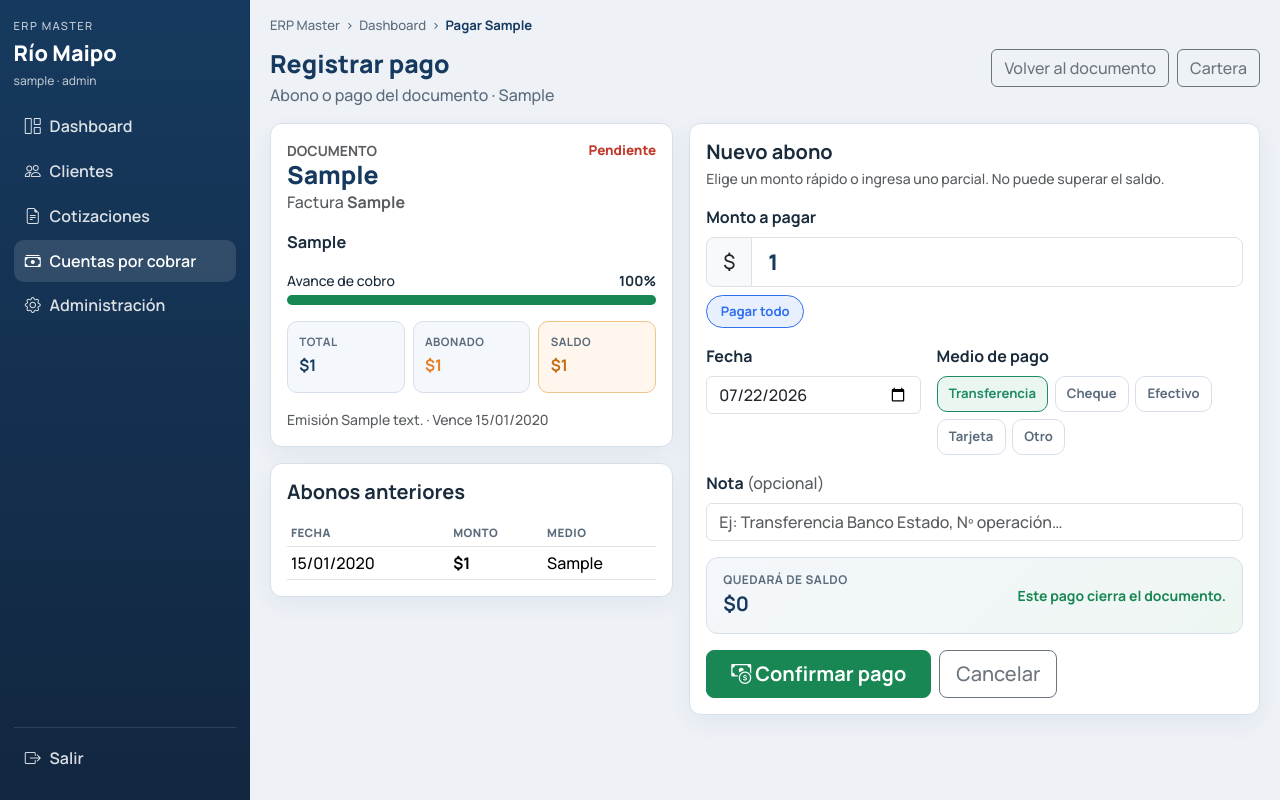
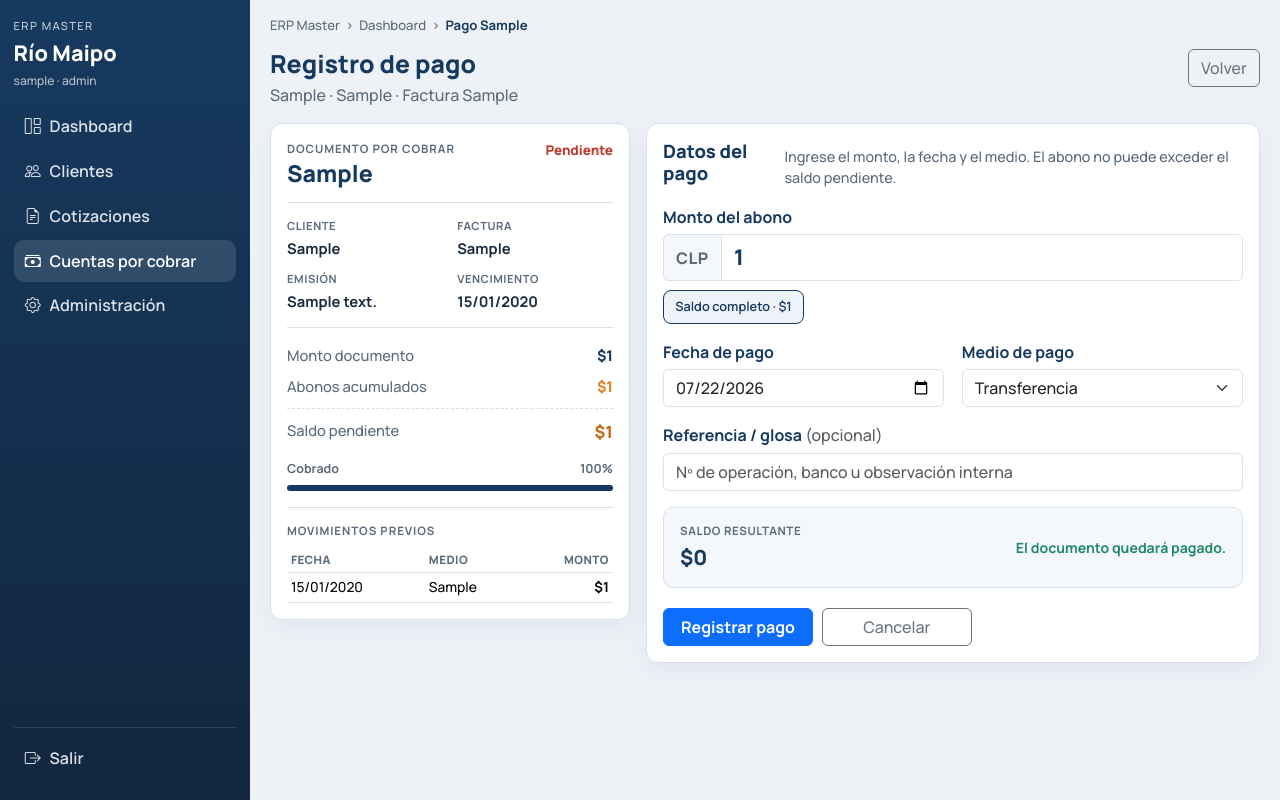
Before and after one commit to osvaldolirac-bit/ConstructPro-ERP, a Flask app: page /cuentas/1/abono in a window 1280 px wide. Run offline with Flask 3, Linux system fonts and the light colour scheme; the visitor is signed in with stand-in values (Sample User, id 1); data comes from the database, SQL or seed files in the repository; tables that the repository leaves empty hold one stand-in row (values such as "Sample post"); some libraries are stand-ins or nearby versions.

Commit message:
Refine CxC payment screen to a professional ledger layout
Use a sober two-column payment workspace with document facts, saldo
ledger and a clean form instead of casual chip controls.

Co-authored-by: osvaldolirac-bit <osvaldolirac-bit@users.noreply.github.com>

```diff
--- a/rmweb/static/css/app.css
+++ b/rmweb/static/css/app.css
@@ -209,123 +209,206 @@ body {
   border-bottom-color: var(--accent);
 }
 
-/* Pago / abono CxC */
-.pay-summary .pay-doc {
-  font-size: 1.55rem;
+/* Pago / abono CxC — estilo profesional */
+.pay-shell {
+  display: grid;
+  grid-template-columns: minmax(280px, 360px) minmax(0, 1fr);
+  gap: 1rem;
+  align-items: start;
+}
+@media (max-width: 992px) {
+  .pay-shell { grid-template-columns: 1fr; }
+}
+.pay-kicker {
+  font-size: .72rem;
+  font-weight: 700;
+  letter-spacing: .08em;
+  text-transform: uppercase;
+  color: var(--muted);
+}
+.pay-aside-head,
+.pay-main-head {
+  display: flex;
+  justify-content: space-between;
+  align-items: flex-start;
+  gap: .75rem;
+  margin-bottom: 1rem;
+}
+.pay-doc {
+  font-size: 1.45rem;
   font-weight: 800;
   color: var(--brand);
   line-height: 1.15;
+  margin-top: .15rem;
 }
-.pay-client {
-  font-weight: 700;
-  font-size: 1.02rem;
-}
-.pay-metric {
-  background: #f4f7fb;
-  border: 1px solid var(--line);
-  border-radius: 10px;
-  padding: .65rem .7rem;
-  min-height: 72px;
-}
-.pay-metric span {
-  display: block;
-  font-size: .72rem;
-  color: var(--muted);
-  text-transform: uppercase;
-  letter-spacing: .04em;
-  font-weight: 700;
-  margin-bottom: .2rem;
-}
-.pay-metric strong {
-  font-size: 1rem;
+.pay-main-head h2 {
+  margin: 0;
+  font-size: 1.15rem;
+  font-weight: 800;
   color: var(--brand);
 }
-.pay-metric-saldo {
-  background: #fff7ed;
-  border-color: #f0c48a;
+.pay-main-head p {
+  margin: .35rem 0 0;
+  color: var(--muted);
+  font-size: .9rem;
+  max-width: 36rem;
 }
-.pay-metric-saldo strong { color: #c46a12; }
+.pay-facts {
+  display: grid;
+  grid-template-columns: 1fr 1fr;
+  gap: .75rem .9rem;
+  margin: 0 0 1rem;
+  padding: .9rem 0;
+  border-top: 1px solid var(--line);
+  border-bottom: 1px solid var(--line);
+}
+.pay-facts dt {
+  margin: 0;
+  font-size: .7rem;
+  font-weight: 700;
+  letter-spacing: .05em;
+  text-transform: uppercase;
+  color: var(--muted);
+}
+.pay-facts dd {
+  margin: .15rem 0 0;
+  font-weight: 700;
+  color: var(--text);
+  font-size: .92rem;
+}
+.pay-ledger {
+  display: grid;
+  gap: .55rem;
+  margin-bottom: 1rem;
+}
+.pay-ledger-row {
+  display: flex;
+  justify-content: space-between;
+  gap: .75rem;
+  font-size: .92rem;
+}
+.pay-ledger-row span { color: var(--muted); }
+.pay-ledger-row strong { color: var(--brand); font-weight: 800; }
+.pay-ledger-saldo {
+  margin-top: .15rem;
+  padding-top: .65rem;
+  border-top: 1px dashed var(--line);
+}
+.pay-ledger-saldo strong { color: #c46a12; font-size: 1.05rem; }
 .text-orange { color: #e67e22 !important; }
+.pay-progress {
+  margin-bottom: 1rem;
+}
+.pay-progress > div:first-child {
+  font-size: .78rem;
+  font-weight: 700;
+  color: var(--muted);
+  margin-bottom: .35rem;
+}
 .pay-progress .progress {
-  height: .65rem;
+  height: .4rem;
   background: #e7eef7;
-  border-radius: 999px;
+  border-radius: 4px;
   overflow: hidden;
 }
-.pay-form .pay-amount .form-control {
+.pay-progress .progress-bar {
+  background: var(--brand);
+}
+.pay-history {
+  padding-top: .85rem;
+  border-top: 1px solid var(--line);
+}
+.pay-history .table {
+  font-size: .86rem;
+}
+.pay-form-grid {
+  display: grid;
+  grid-template-columns: 1fr 1fr;
+  gap: 1rem 1.1rem;
+}
+.pay-field-amount,
+.pay-field-full {
+  grid-column: 1 / -1;
+}
+@media (max-width: 700px) {
+  .pay-form-grid { grid-template-columns: 1fr; }
+}
+.pay-field .form-label {
+  font-weight: 700;
+  color: var(--brand);
+  margin-bottom: .35rem;
+}
+.pay-amount .input-group-text {
+  background: #f4f7fb;
+  border-color: var(--line);
+  font-weight: 800;
+  color: var(--muted);
+  letter-spacing: .04em;
+}
+.pay-amount .form-control {
   font-size: 1.35rem;
   font-weight: 800;
   color: var(--brand);
+  letter-spacing: .01em;
 }
-.pay-chips {
-  display: flex;
-  flex-wrap: wrap;
-  gap: .45rem;
-}
-.pay-chip {
-  border: 1px solid var(--line);
-  background: #fff;
-  color: var(--brand);
-  font-weight: 700;
-  font-size: .82rem;
-  border-radius: 999px;
-  padding: .35rem .85rem;
-}
-.pay-chip:hover { border-color: var(--accent); color: var(--accent); }
-.pay-chip.active {
-  background: #e8f0ff;
-  border-color: var(--accent);
-  color: var(--accent);
-}
-.pay-medios {
+.pay-presets {
   display: flex;
   flex-wrap: wrap;
   gap: .4rem;
+  margin-top: .55rem;
 }
-.pay-medio {
-  margin: 0;
-  cursor: pointer;
-}
-.pay-medio input {
-  position: absolute;
-  opacity: 0;
-  pointer-events: none;
-}
-.pay-medio span {
-  display: inline-block;
+.pay-preset {
   border: 1px solid var(--line);
   background: #fff;
-  border-radius: 10px;
-  padding: .45rem .7rem;
-  font-weight: 700;
-  font-size: .82rem;
-  color: var(--muted);
+  color: var(--text);
+  font-weight: 600;
+  font-size: .8rem;
+  border-radius: 8px;
+  padding: .4rem .7rem;
 }
-.pay-medio input:checked + span {
-  background: #eaf7f1;
-  border-color: var(--ok);
-  color: var(--ok);
+.pay-preset:hover {
+  border-color: #9db4d1;
+  background: #f8fafc;
 }
-.pay-result {
+.pay-preset.active {
+  border-color: var(--brand);
+  background: #eef3f9;
+  color: var(--brand);
+}
+.pay-settlement {
   display: flex;
   justify-content: space-between;
   align-items: center;
   gap: 1rem;
   flex-wrap: wrap;
-  background: linear-gradient(135deg, #f4f7fb, #eef6f2);
+  background: #f4f7fb;
   border: 1px solid var(--line);
-  border-radius: 12px;
-  padding: .85rem 1rem;
+  border-radius: 10px;
+  padding: .9rem 1rem;
 }
-.pay-result span {
+.pay-settlement span {
   display: block;
-  font-size: .75rem;
+  font-size: .72rem;
+  font-weight: 700;
+  letter-spacing: .05em;
+  text-transform: uppercase;
   color: var(--muted);
-  text-transform: uppercase;
-  letter-spacing: .04em;
-  font-weight: 700;
+  margin-bottom: .15rem;
 }
-.pay-result strong {
-  font-size: 1.25rem;
+.pay-settlement strong {
+  font-size: 1.3rem;
+  font-weight: 800;
   color: var(--brand);
 }
+.pay-settlement p {
+  color: var(--muted);
+  font-size: .88rem;
+}
+.pay-hint-ok { color: var(--ok) !important; font-weight: 700; }
+.pay-actions {
+  display: flex;
+  gap: .55rem;
+  flex-wrap: wrap;
+  padding-top: .25rem;
+}
+.pay-actions .btn { min-width: 150px; }
--- a/rmweb/templates/cuentas/abono.html
+++ b/rmweb/templates/cuentas/abono.html
@@ -1,156 +1,136 @@
 {% extends "base.html" %}
-{% block title %}Pagar {{ doc_display }}{% endblock %}
+{% block title %}Pago {{ doc_display }}{% endblock %}
 {% block content %}
 <div class="page-head">
   <div>
-    <h1>Registrar pago</h1>
-    <p>Abono o pago del documento · {{ cuenta.razon_social or 'Cliente' }}</p>
+    <h1>Registro de pago</h1>
+    <p>{{ cuenta.razon_social or 'Cliente' }} · {{ doc_display }}{% if factura_display and factura_display != '-' %} · Factura {{ factura_display }}{% endif %}</p>
   </div>
-  <div class="d-flex gap-2 flex-wrap">
-    <a class="btn btn-outline-secondary" href="{{ url_for('cuentas_detalle', cuenta_id=cuenta.id) }}">Volver al documento</a>
-    <a class="btn btn-outline-secondary" href="{{ url_for('cuentas_list') }}">Cartera</a>
-  </div>
+  <a class="btn btn-outline-secondary" href="{{ url_for('cuentas_detalle', cuenta_id=cuenta.id) }}">Volver</a>
 </div>
 
-<div class="row g-3 align-items-start">
-  <div class="col-lg-5">
-    <div class="panel pay-summary">
-      <div class="d-flex justify-content-between align-items-start gap-2 mb-3">
+<div class="pay-shell">
+  <aside class="panel pay-aside">
+    <div class="pay-aside-head">
       <div>
-          <div class="text-muted small text-uppercase fw-bold">Documento</div>
+        <div class="pay-kicker">Documento por cobrar</div>
         <div class="pay-doc">{{ doc_display }}</div>
-          {% if factura_display and factura_display != '-' %}
-          <div class="text-muted">Factura <strong>{{ factura_display }}</strong></div>
-          {% endif %}
       </div>
       <span class="estado {{ cxc_estado_class(cuenta.estado) }}">{{ cxc_estado_label(cuenta.estado) }}</span>
     </div>
 
-      <div class="pay-client mb-3">{{ cuenta.razon_social or '—' }}</div>
+    <dl class="pay-facts">
+      <div><dt>Cliente</dt><dd>{{ cuenta.razon_social or '—' }}</dd></div>
+      <div><dt>Factura</dt><dd>{{ factura_display if factura_display and factura_display != '-' else '—' }}</dd></div>
+      <div><dt>Emisión</dt><dd>{{ fmt_dmy(cuenta.fecha_emision) }}</dd></div>
+      <div><dt>Vencimiento</dt><dd>{{ fmt_dmy(cuenta.fecha_vencimiento) }}</dd></div>
+    </dl>
 
-      <div class="pay-progress mb-3">
-        <div class="d-flex justify-content-between small mb-1">
-          <span>Avance de cobro</span>
-          <span class="fw-bold">{{ '%.0f'|format(pct_pagado) }}%</span>
+    <div class="pay-ledger">
+      <div class="pay-ledger-row">
+        <span>Monto documento</span>
+        <strong>{{ clp(cuenta.monto) }}</strong>
       </div>
-        <div class="progress" role="progressbar" aria-valuenow="{{ pct_pagado }}" aria-valuemin="0" aria-valuemax="100">
-          <div class="progress-bar bg-success" style="width: {{ pct_pagado }}%"></div>
+      <div class="pay-ledger-row">
+        <span>Abonos acumulados</span>
+        <strong class="text-orange">{{ clp(cuenta.abonado) }}</strong>
+      </div>
+      <div class="pay-ledger-row pay-ledger-saldo">
+        <span>Saldo pendiente</span>
+        <strong>{{ clp(cuenta.saldo) }}</strong>
       </div>
     </div>
 
-      <div class="row g-2">
-        <div class="col-4">
-          <div class="pay-metric">
-            <span>Total</span>
-            <strong>{{ clp(cuenta.monto) }}</strong>
+    <div class="pay-progress">
+      <div class="d-flex justify-content-between">
+        <span>Cobrado</span>
+        <span>{{ '%.0f'|format(pct_pagado) }}%</span>
       </div>
-        </div>
-        <div class="col-4">
-          <div class="pay-metric">
-            <span>Abonado</span>
-            <strong class="text-orange">{{ clp(cuenta.abonado) }}</strong>
-          </div>
-        </div>
-        <div class="col-4">
-          <div class="pay-metric pay-metric-saldo">
-            <span>Saldo</span>
-            <strong>{{ clp(cuenta.saldo) }}</strong>
-          </div>
-        </div>
-      </div>
-
-      <div class="small text-muted mt-3">
-        Emisión {{ fmt_dmy(cuenta.fecha_emision) }} · Vence {{ fmt_dmy(cuenta.fecha_vencimiento) }}
+      <div class="progress">
+        <div class="progress-bar" style="width: {{ pct_pagado }}%"></div>
       </div>
     </div>
 
     {% if abonos %}
-    <div class="panel">
-      <h5 class="fw-bold mb-3">Abonos anteriores</h5>
-      <div class="table-responsive">
-        <table class="table table-sm align-middle mb-0">
+    <div class="pay-history">
+      <div class="pay-kicker mb-2">Movimientos previos</div>
+      <table class="table table-sm mb-0">
         <thead>
-            <tr><th>Fecha</th><th>Monto</th><th>Medio</th></tr>
+          <tr><th>Fecha</th><th>Medio</th><th class="text-end">Monto</th></tr>
         </thead>
         <tbody>
           {% for a in abonos %}
           <tr>
             <td>{{ fmt_dmy(a.fecha) }}</td>
-              <td class="fw-bold">{{ clp(a.monto) }}</td>
             <td>{{ a.medio }}</td>
+            <td class="text-end fw-bold">{{ clp(a.monto) }}</td>
           </tr>
           {% endfor %}
         </tbody>
       </table>
     </div>
-    </div>
     {% endif %}
+  </aside>
+
+  <section class="panel pay-main">
+    <div class="pay-main-head">
+      <h2>Datos del pago</h2>
+      <p>Ingrese el monto, la fecha y el medio. El abono no puede exceder el saldo pendiente.</p>
     </div>
 
-  <div class="col-lg-7">
-    <div class="panel pay-form">
-      <h5 class="fw-bold mb-1">Nuevo abono</h5>
-      <p class="text-muted small mb-3">Elige un monto rápido o ingresa uno parcial. No puede superar el saldo.</p>
-
-      <form method="post" id="payForm">
-        <div class="mb-3">
-          <label class="form-label fw-bold">Monto a pagar</label>
-          <div class="input-group input-group-lg pay-amount">
-            <span class="input-group-text">$</span>
+    <form method="post" id="payForm" class="pay-form-grid">
+      <div class="pay-field pay-field-amount">
+        <label class="form-label" for="monto">Monto del abono</label>
+        <div class="input-group pay-amount">
+          <span class="input-group-text">CLP</span>
           <input class="form-control" type="number" step="1" min="1" max="{{ saldo_int }}"
                  name="monto" id="monto" value="{{ saldo_int }}" required>
         </div>
-          <div class="pay-chips mt-2">
-            <button type="button" class="pay-chip active" data-monto="{{ saldo_int }}">Pagar todo</button>
+        <div class="pay-presets">
+          <button type="button" class="pay-preset active" data-monto="{{ saldo_int }}">Saldo completo · {{ clp(cuenta.saldo) }}</button>
           {% if mitad > 0 and mitad < saldo_int %}
-            <button type="button" class="pay-chip" data-monto="{{ mitad }}">50%</button>
+          <button type="button" class="pay-preset" data-monto="{{ mitad }}">50% · {{ clp(mitad) }}</button>
           {% endif %}
           {% if cuarto > 0 and cuarto < saldo_int %}
-            <button type="button" class="pay-chip" data-monto="{{ cuarto }}">25%</button>
+          <button type="button" class="pay-preset" data-monto="{{ cuarto }}">25% · {{ clp(cuarto) }}</button>
           {% endif %}
         </div>
       </div>
 
-        <div class="row g-3 mb-3">
-          <div class="col-md-5">
-            <label class="form-label fw-bold">Fecha</label>
-            <input class="form-control" type="date" name="fecha" value="{{ today }}" required>
-          </div>
-          <div class="col-md-7">
-            <label class="form-label fw-bold">Medio de pago</label>
-            <div class="pay-medios">
-              {% for key, label in medios %}
-              <label class="pay-medio">
-                <input type="radio" name="medio" value="{{ key }}" {% if loop.first %}checked{% endif %}>
-                <span>{{ label }}</span>
-              </label>
-              {% endfor %}
-            </div>
-          </div>
+      <div class="pay-field">
+        <label class="form-label" for="fecha">Fecha de pago</label>
+        <input class="form-control" type="date" id="fecha" name="fecha" value="{{ today }}" required>
       </div>
 
-        <div class="mb-3">
-          <label class="form-label fw-bold">Nota <span class="text-muted fw-normal">(opcional)</span></label>
-          <input class="form-control" name="nota" placeholder="Ej: Transferencia Banco Estado, Nº operación…">
+      <div class="pay-field">
+        <label class="form-label" for="medio">Medio de pago</label>
+        <select class="form-select" id="medio" name="medio" required>
+          {% for key, label in medios %}
+          <option value="{{ key }}" {% if loop.first %}selected{% endif %}>{{ label }}</option>
+          {% endfor %}
+        </select>
       </div>
 
-        <div class="pay-result mb-3">
+      <div class="pay-field pay-field-full">
+        <label class="form-label" for="nota">Referencia / glosa <span class="text-muted fw-normal">(opcional)</span></label>
+        <input class="form-control" id="nota" name="nota" maxlength="180"
+               placeholder="Nº de operación, banco u observación interna">
+      </div>
+
+      <div class="pay-settlement pay-field-full">
         <div>
-            <span>Quedará de saldo</span>
+          <span>Saldo resultante</span>
           <strong id="saldoRestante">{{ clp(0) }}</strong>
         </div>
-          <div class="text-muted small" id="payHint">Este pago cierra el documento.</div>
+        <p id="payHint" class="mb-0">El documento quedará pagado.</p>
       </div>
 
-        <div class="d-flex gap-2 flex-wrap">
-          <button class="btn btn-success btn-lg fw-bold px-4" type="submit">
-            <i class="bi bi-cash-coin"></i> Confirmar pago
-          </button>
-          <a class="btn btn-outline-secondary btn-lg" href="{{ url_for('cuentas_detalle', cuenta_id=cuenta.id) }}">Cancelar</a>
+      <div class="pay-actions pay-field-full">
+        <button class="btn btn-primary fw-bold" type="submit">Registrar pago</button>
+        <a class="btn btn-outline-secondary" href="{{ url_for('cuentas_detalle', cuenta_id=cuenta.id) }}">Cancelar</a>
       </div>
     </form>
-    </div>
-  </div>
+  </section>
 </div>
 {% endblock %}
 
@@ -161,7 +141,7 @@
   const input = document.getElementById('monto');
   const restante = document.getElementById('saldoRestante');
   const hint = document.getElementById('payHint');
-  const chips = document.querySelectorAll('.pay-chip');
+  const presets = document.querySelectorAll('.pay-preset');
 
   function clp(n) {
     const v = Math.max(0, Math.round(Number(n) || 0));
@@ -170,31 +150,28 @@
 
   function refresh() {
     let m = Number(input.value || 0);
-    if (m > saldo) {
-      m = saldo;
-      input.value = saldo;
-    }
+    if (m > saldo) { m = saldo; input.value = saldo; }
     if (m < 0) m = 0;
     const left = Math.max(0, saldo - m);
     restante.textContent = clp(left);
     if (left <= 0 && m > 0) {
-      hint.textContent = 'Este pago cierra el documento.';
-      hint.className = 'text-success small fw-bold';
+      hint.textContent = 'El documento quedará pagado.';
+      hint.className = 'mb-0 pay-hint-ok';
     } else if (m > 0) {
-      hint.textContent = 'Quedará como Abonado (pago parcial).';
-      hint.className = 'text-muted small';
+      hint.textContent = 'El documento quedará en estado Abonado.';
+      hint.className = 'mb-0';
     } else {
-      hint.textContent = 'Ingresa un monto mayor a 0.';
-      hint.className = 'text-muted small';
+      hint.textContent = 'Indique un monto mayor a cero.';
+      hint.className = 'mb-0';
     }
-    chips.forEach(function (chip) {
-      chip.classList.toggle('active', Number(chip.dataset.monto) === m);
+    presets.forEach(function (btn) {
+      btn.classList.toggle('active', Number(btn.dataset.monto) === m);
     });
   }
 
-  chips.forEach(function (chip) {
-    chip.addEventListener('click', function () {
-      input.value = chip.dataset.monto;
+  presets.forEach(function (btn) {
+    btn.addEventListener('click', function () {
+      input.value = btn.dataset.monto;
       refresh();
       input.focus();
     });
--- a/rmweb/templates/cuentas/detalle.html
+++ b/rmweb/templates/cuentas/detalle.html
@@ -15,7 +15,7 @@
     <a class="btn btn-info text-white" href="{{ url_for('cuentas_pdf', cuenta_id=cuenta.id) }}"><i class="bi bi-file-earmark-pdf"></i> PDF</a>
     <a class="btn btn-warning text-white" href="{{ url_for('cuentas_form', cuenta_id=cuenta.id) }}">Editar</a>
     {% if cuenta.saldo and cuenta.saldo > 0 %}
-    <a class="btn btn-success" href="{{ url_for('cuentas_abono', cuenta_id=cuenta.id) }}"><i class="bi bi-cash-coin"></i> Pagar / Abonar</a>
+    <a class="btn btn-primary" href="{{ url_for('cuentas_abono', cuenta_id=cuenta.id) }}"><i class="bi bi-wallet2"></i> Registrar pago</a>
     {% endif %}
   </div>
 </div>
--- a/rmweb/templates/cuentas/lista.html
+++ b/rmweb/templates/cuentas/lista.html
@@ -4,7 +4,7 @@
 <div class="page-head">
   <div>
     <h1>Cuentas por cobrar</h1>
-    <p>Cartera con acciones Ver / Edit / Abono / Del.</p>
+    <p>Cartera de cobranza · documentos, saldos y pagos.</p>
   </div>
   <div class="d-flex gap-2">
     <a class="btn btn-outline-primary" href="{{ url_for('cuentas_360') }}"><i class="bi bi-radar"></i> Vista 360</a>
```
Lines whose indentation alone changed are shown as unchanged.
